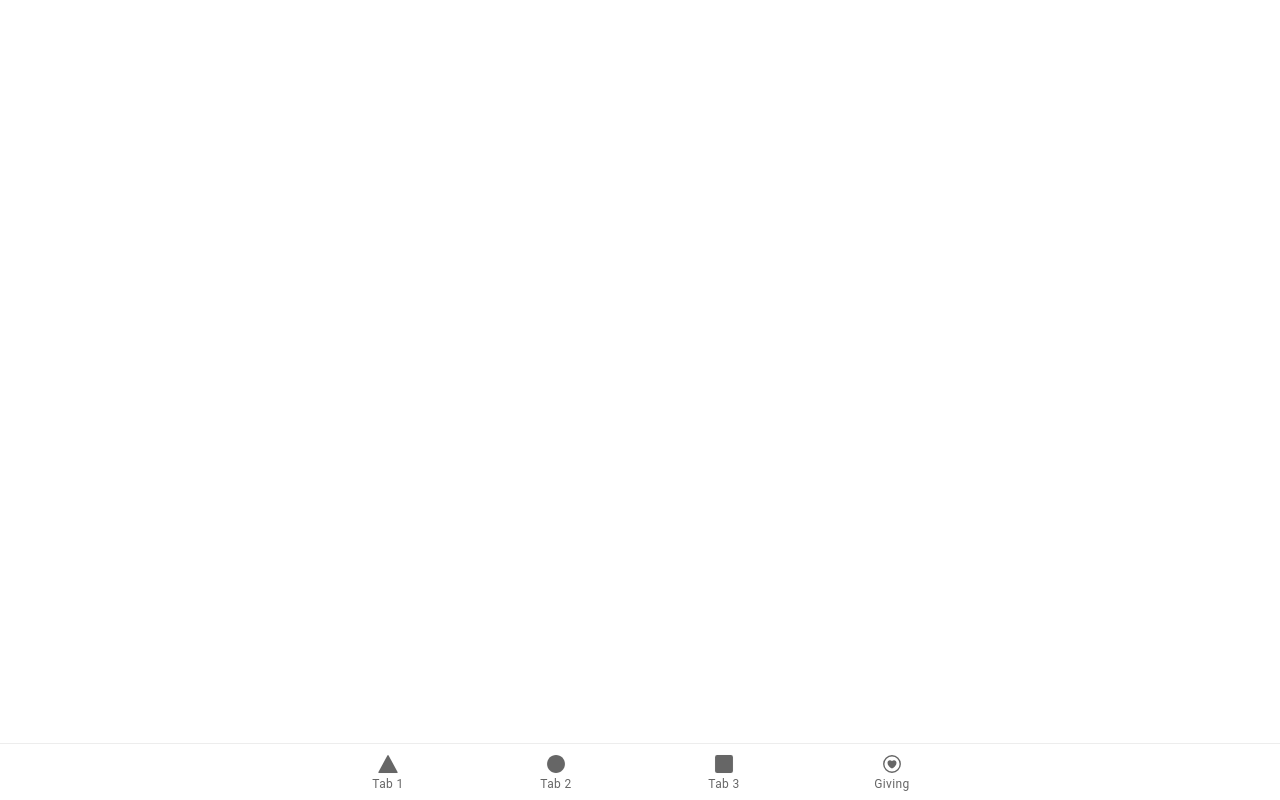
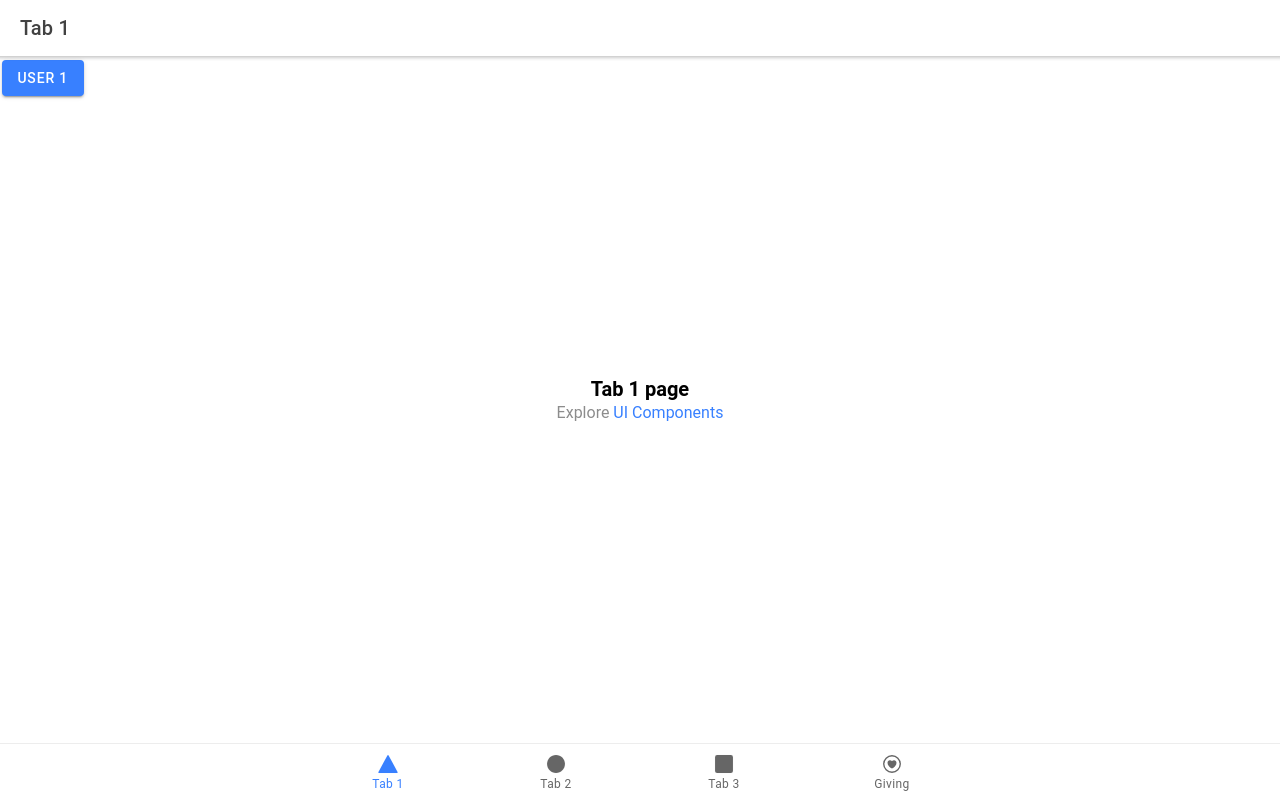
Before and after one commit to kohofinancial/decode-2021-fe, a React (Create React App) app in the folder frontend/: page /tabs/tab1 in a window 1280 px wide. Built offline with nearby package versions, Linux system fonts and the light colour scheme.

Commit message:
Restructure router to work with tabs and non-tab pages

```diff
--- a/frontend/src/App.tsx
+++ b/frontend/src/App.tsx
@@ -35,47 +35,62 @@ import './theme/variables.css';
 
 //components
 import GivingLanding from './pages/GivingLanding';
+import Page from './pages/Page';
 
 const App: React.FC = () => (
   <IonApp>
     <IonReactRouter>
+      <IonRouterOutlet>
+        {/* Add routes here for pages that are outside tabs */}
+        <Route path="/page">
+          <Page />
+        </Route>
+        <Route path="/tabs">
           <IonTabs>
             <IonRouterOutlet>
-          <Route exact path="/tab1">
+              <Route exact path="/tabs/tab1">
                 <Tab1 />
               </Route>
-          <Route exact path="/tab2">
+              <Route exact path="/tabs/tab2">
                 <Tab2 />
               </Route>
-          <Route path="/tab3">
+              <Route path="/tabs/tab3">
                 <Tab3 />
               </Route>
-          <Route path="/giving">
+              <Route path="/tabs/giving/landing">
                 <GivingLanding />
               </Route>
-          <Route exact path="/">
-            <Redirect to="/tab1" />
+              <Route path="/tabs/giving exact">
+                <Redirect to="/tabs/giving/landing" />
+              </Route>
+              <Route exact path="/tabs/">
+                <Redirect to="/tabs/tab1" />
               </Route>
             </IonRouterOutlet>
             <IonTabBar slot="bottom">
-          <IonTabButton tab="tab1" href="/tab1">
+              <IonTabButton tab="tab1" href="/tabs/tab1">
                 <IonIcon icon={triangle} />
                 <IonLabel>Tab 1</IonLabel>
               </IonTabButton>
-          <IonTabButton tab="tab2" href="/tab2">
+              <IonTabButton tab="tab2" href="/tabs/tab2">
                 <IonIcon icon={ellipse} />
                 <IonLabel>Tab 2</IonLabel>
               </IonTabButton>
-          <IonTabButton tab="tab3" href="/tab3">
+              <IonTabButton tab="tab3" href="/tabs/tab3">
                 <IonIcon icon={square} />
                 <IonLabel>Tab 3</IonLabel>
               </IonTabButton>
-          <IonTabButton tab="giving" href="/giving">
+              <IonTabButton tab="giving" href="/tabs/giving">
                 <IonIcon icon={heartCircleOutline} />
                 <IonLabel>Giving</IonLabel>
               </IonTabButton>
             </IonTabBar>
           </IonTabs>
+        </Route>
+        <Route exact path="/">
+          <Redirect to="/tabs/" />
+        </Route>
+      </IonRouterOutlet>
     </IonReactRouter>
   </IonApp>
 );
--- a/frontend/src/pages/Tab1.tsx
+++ b/frontend/src/pages/Tab1.tsx
@@ -1,4 +1,14 @@
-import { IonContent, IonHeader, IonPage, IonTitle, IonToolbar } from '@ionic/react';
+import {
+  IonButton,
+  IonContent,
+  IonHeader,
+  IonItem,
+  IonLabel,
+  IonPage,
+  IonTitle,
+  IonToolbar,
+} from '@ionic/react';
+import React from 'react';
 import ExploreContainer from '../components/ExploreContainer';
 import './Tab1.css';
 
@@ -17,6 +27,9 @@ const Tab1: React.FC = () => {
           </IonToolbar>
         </IonHeader>
         <ExploreContainer name="Tab 1 page" />
+        <IonButton routerLink="/page">
+          <IonLabel>User 1</IonLabel>
+        </IonButton>
       </IonContent>
     </IonPage>
   );
```
Lines whose indentation alone changed are shown as unchanged.
